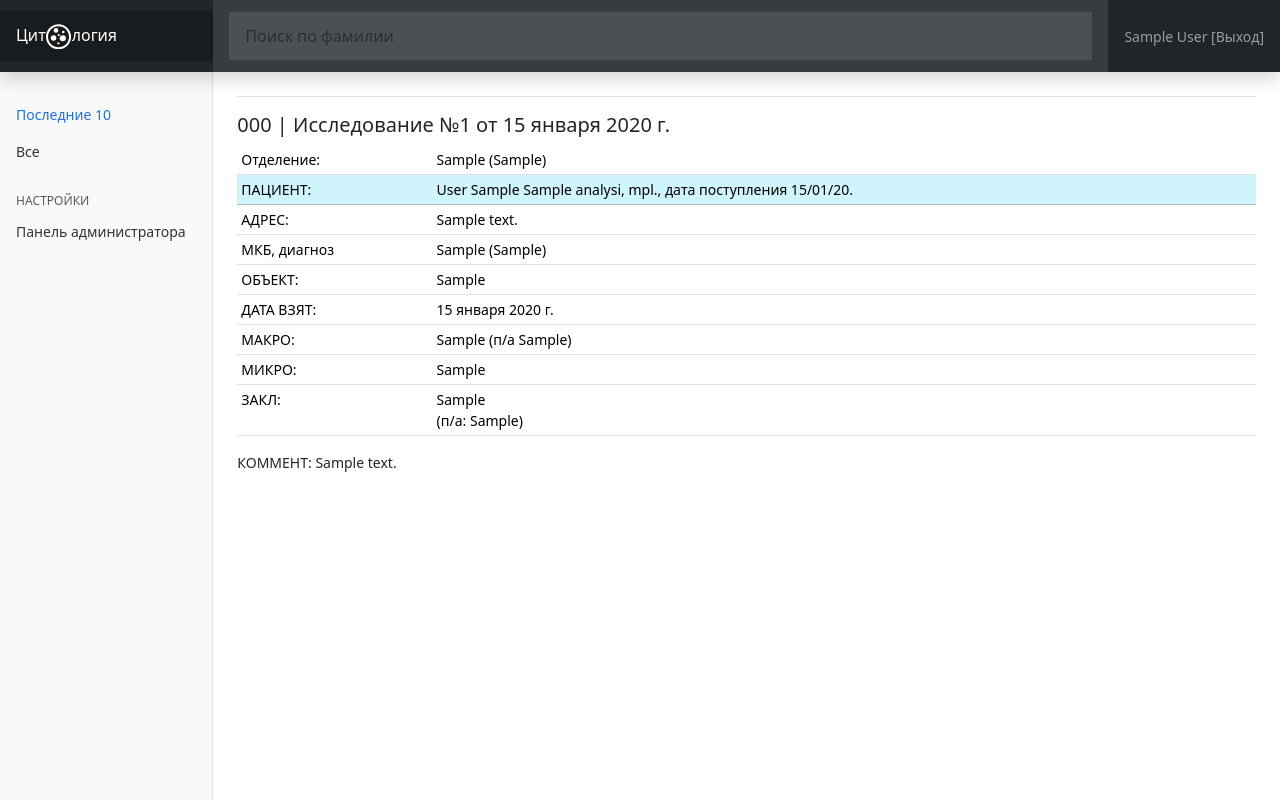
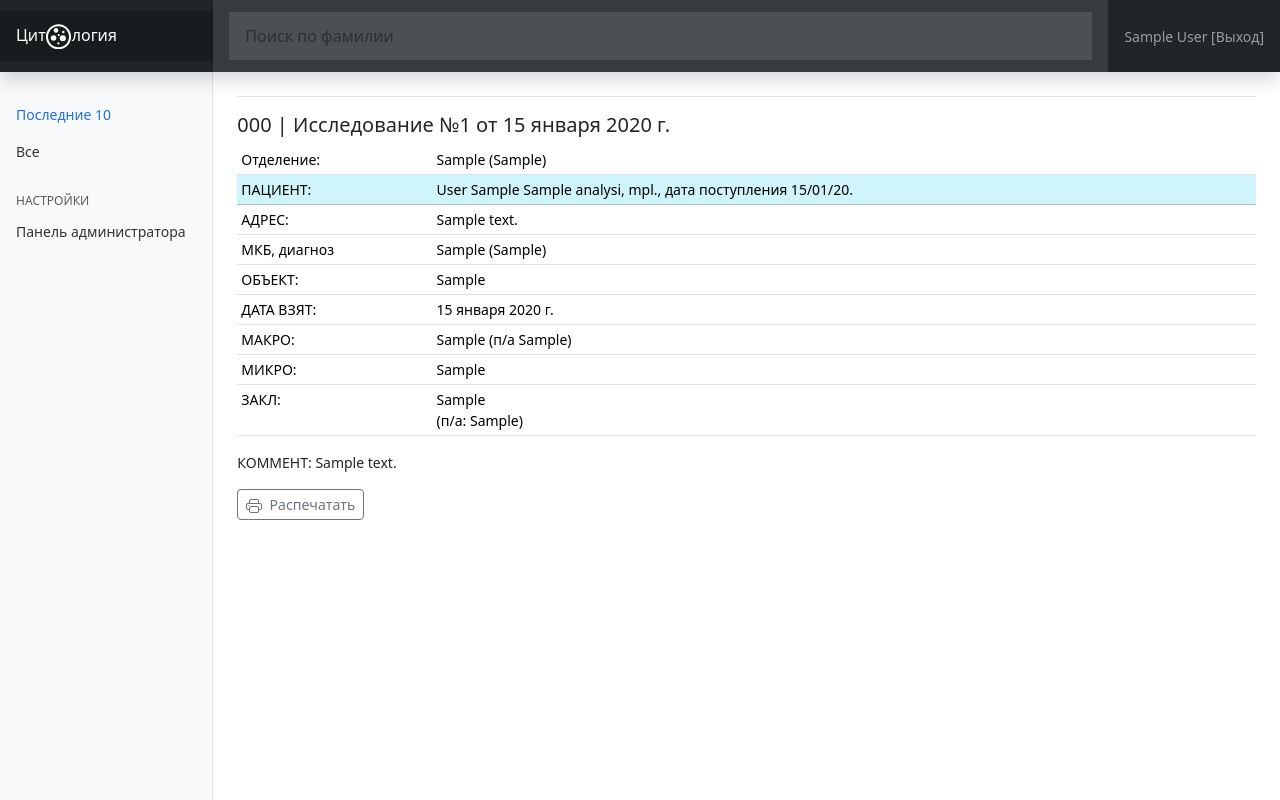
Before and after one commit to vgridasov/CLProject, a Django app: page /list/1/ in a window 1280 px wide. Run offline with Django 4.2, Linux system fonts and the light colour scheme; a user stored in the database is signed in; tables that the repository leaves empty hold one stand-in row (values such as "Sample post"); some libraries are stand-ins or nearby versions.

Commit message:
Добавлена кнопка печати на странице детализации исследования

```diff
--- a/CLcore/cytology/static/css/main.css
+++ b/CLcore/cytology/static/css/main.css
@@ -2,3 +2,17 @@
     color: white;
     background-color: dodgerblue;
 }
+
+@media print {
+
+body {background:#fff; font-size:1em;}
+.noprint {
+		display: none;
+	}
+
+.wrapper {
+		width: auto;
+		margin: 0;
+		padding: 0;
+	}
+}
--- a/CLcore/cytology/templates/cytology/analysis_detail.html
+++ b/CLcore/cytology/templates/cytology/analysis_detail.html
@@ -84,4 +84,14 @@
 <p>КОММЕНТ: {{ object.comment}}</p>
 {% endif %}
 
+<a class ="print-doc noprint" href="javascript:(print());">
+    <button type="button" class="btn btn-sm btn-outline-secondary">
+        <svg xmlns="http://www.w3.org/2000/svg" width="16" height="16" fill="currentColor" class="bi bi-printer" viewBox="0 0 16 16">
+          <path d="M2.5 8a.5.5 0 1 0 0-1 .5.5 0 0 0 0 1z"/>
+          <path d="M5 1a2 2 0 0 0-2 2v2H2a2 2 0 0 0-2 2v3a2 2 0 0 0 2 2h1v1a2 2 0 0 0 2 2h6a2 2 0 0 0 2-2v-1h1a2 2 0 0 0 2-2V7a2 2 0 0 0-2-2h-1V3a2 2 0 0 0-2-2H5zM4 3a1 1 0 0 1 1-1h6a1 1 0 0 1 1 1v2H4V3zm1 5a2 2 0 0 0-2 2v1H2a1 1 0 0 1-1-1V7a1 1 0 0 1 1-1h12a1 1 0 0 1 1 1v3a1 1 0 0 1-1 1h-1v-1a2 2 0 0 0-2-2H5zm7 2v3a1 1 0 0 1-1 1H5a1 1 0 0 1-1-1v-3a1 1 0 0 1 1-1h6a1 1 0 0 1 1 1z"/>
+        </svg>&nbsp;
+        Распечатать
+    </button>
+</a>
+
 {% endblock %}
--- a/CLcore/cytology/templates/cytology/wrapper.html
+++ b/CLcore/cytology/templates/cytology/wrapper.html
@@ -9,10 +9,11 @@
     {% load bootstrap5 %}
     {% bootstrap_css %}
     <link href="{% static 'css/dashboard.css' %}" rel="stylesheet">
+    <link href="{% static 'css/main.css' %}" rel="stylesheet"  media = "screen, print">
   </head>
   <body>
 
-<header class="navbar navbar-dark sticky-top bg-dark flex-md-nowrap p-0 shadow">
+<header class="navbar navbar-dark sticky-top bg-dark flex-md-nowrap p-0 shadow noprint">
 
   <a class="navbar-brand col-md-3 col-lg-2 me-0 px-3 fs-6" href="{% url 'cytology:home' %}">
     Цит<svg xmlns="http://www.w3.org/2000/svg" width="26" height="26" fill="white" class="cell" viewBox="0 0 33 30">
@@ -53,8 +54,8 @@
 
 <div class="container-fluid">
   <div class="row">
-    <nav id="sidebarMenu" class="col-md-3 col-lg-2 d-md-block bg-light sidebar collapse">
-      <div class="position-sticky pt-5">
+    <nav id="sidebarMenu" class="col-md-3 col-lg-2 d-md-block bg-light sidebar collapse noprint">
+      <div class="position-sticky pt-5 noprint">
         <ul class="nav flex-column">
           <li class="nav-item">
             <a class="nav-link active" aria-current="page" href="{% url 'cytology:home' %}">
@@ -87,7 +88,7 @@
         <!--h1 class="h2">Исследования</h1-->
       </div>
 
-
+      <div id="content">
       {% block content %}
       <h2>B</h2>
       <div class="table-responsive">
@@ -218,12 +219,13 @@
         </table>
       </div>
       {% endblock %}
-
+      </div>
 
     </main>
   </div>
 </div>
 
+</nav>
 
 {% bootstrap_javascript %}
 
```
Also changed, not shown: 1 other file.
